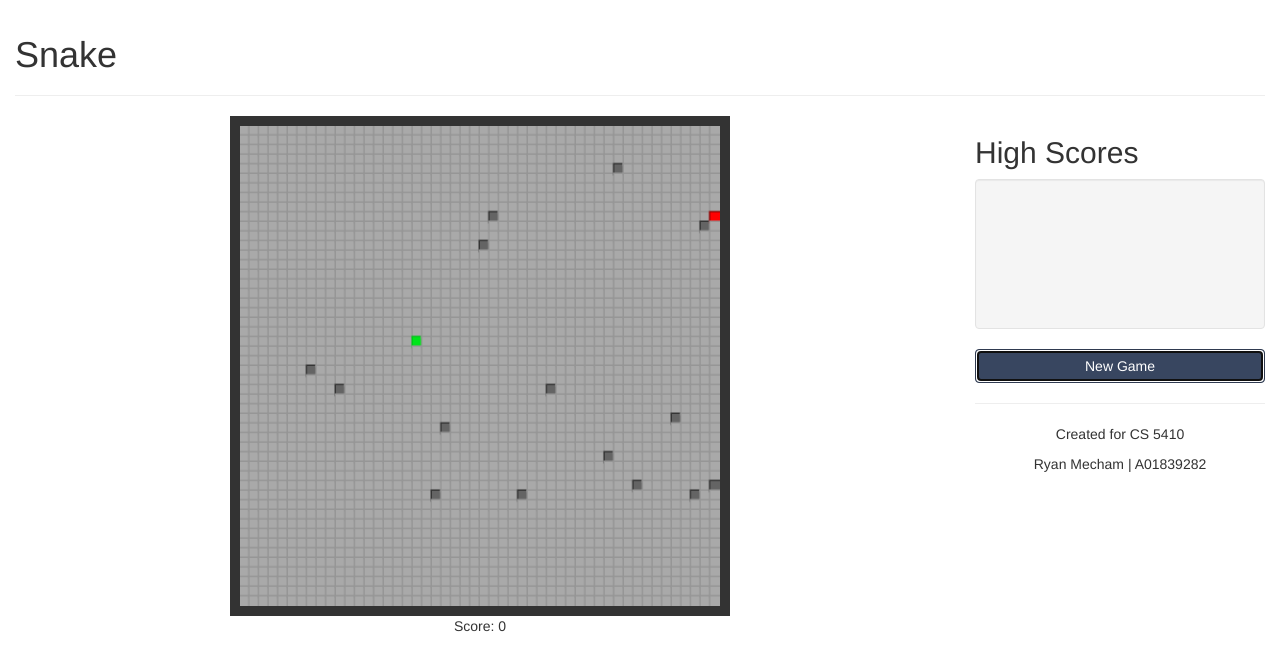
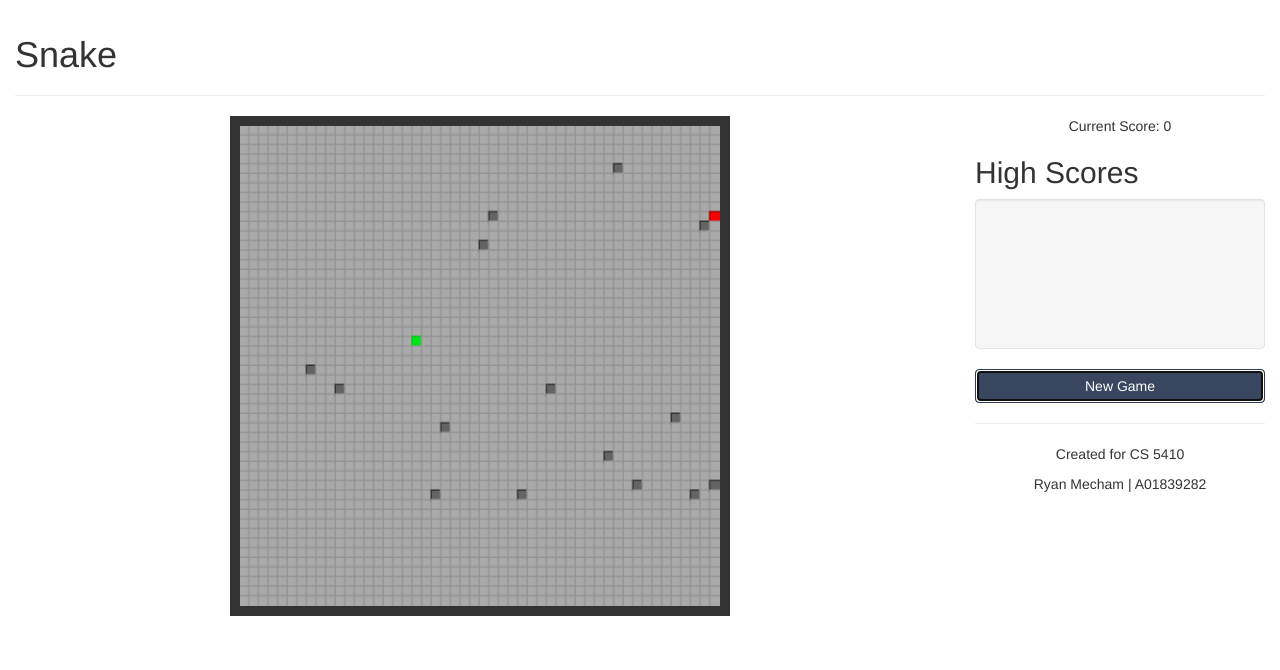
Before and after one commit to RTBear/snake, a plain HTML site: page index.html in a window 1280 px wide. Both pictures are taken after a click on the button "New Game". Drawn offline with nearby package versions, Linux system fonts and the light colour scheme.

Commit message:
formatting

```diff
--- a/index.html
+++ b/index.html
@@ -18,13 +18,16 @@
     <div class="row">
 
         <div id="main-content" class="col-xs-9">
-                <div id="gameover" class="hidden"><div class="text-center">GAME<br>OVER<p></p></div></div>
+            <div id="gameover" class="hidden">
+                <div class="text-center">GAME<br>OVER<p></p>
+                </div>
+            </div>
             <canvas id="game-canvas" width="500" height="500"></canvas>
-            <div id="scores">
-                <!-- <p class="text-center">Score: <span id="score">0</span></p> -->
-            </div>
         </div>
         <div id="side-content" class="col-xs-3">
+            <div id="scores">
+                <p>&nbsp;</p>
+            </div>
             <h2>High Scores</h2>
             <div class="well">
                 <ol id="high-scores">
--- a/scripts/driver.js
+++ b/scripts/driver.js
@@ -34,6 +34,9 @@ SnakeGame.main = (function (graphics) {
     const RIGHT = 'right';
     const DOWN = 'down';
     const LEFT = 'left';
+
+
+    let last_move = null;
 
 
     var Snake = function (spec) {
@@ -130,17 +133,21 @@ SnakeGame.main = (function (graphics) {
         snake.carryOver = 0;
         snake.updatePosition = function () {
             // console.log(snake.recentMoves)
+            // console.log(performance.now() - g_lastTimeStamp)
+            // let
             accumTime = (g_elapsedTime + snake.carryOver);
             // console.log('elapsedTime:', g_elapsedTime)
             // console.log('carryover:', snake.carryOver);
             // console.log('accumtime:', accumTime);
             if (accumTime >= snake.moveRate) {
+                console.log('move')
+                console.log('tbm: ',performance.now() - last_move)
                 snake.carryOver -= snake.moveRate;
                 if (snake.recentMoves.length > 0) {
                     // console.log(snake.recentMoves)
                     snake.setDirection(snake.recentMoves.shift());
-                    console.log('-------------------------------------------------------------------')
-                    console.log(snake.body)
+                    // console.log('-------------------------------------------------------------------')
+                    // console.log(snake.body)
                     // exit()
                 } else {
                     // console.log('NOOOOOO');
@@ -163,10 +170,11 @@ SnakeGame.main = (function (graphics) {
             } else {
                 snake.carryOver += g_elapsedTime;
             }
+            last_move = performance.now();
         }
         return snake;
         // return {
-        //     score: score,
+            //     score: score,
         //     setRecentMoves: setRecentMoves,
         //     direction: direction,
         //     updatePosition: updatePosition,
@@ -180,7 +188,7 @@ SnakeGame.main = (function (graphics) {
             console.log(snake)
             HIGH_SCORES.push(snake.score);
         }
-        HIGH_SCORES.sort(function(a,b){return a-b;});//default sort is alphabetical
+        HIGH_SCORES.sort(function (a, b) { return a - b; });//default sort is alphabetical
         HIGH_SCORES.reverse();
         let highscoresDiv = document.getElementById('high-scores');
         while (highscoresDiv.firstChild) {
@@ -197,7 +205,7 @@ SnakeGame.main = (function (graphics) {
     function updateScores() {
         let scoreDiv = document.getElementById('scores');
         for (let snake of SNAKES) {
-            scoreDiv.innerHTML = '<p class="text-center">Score: <span id="score">' + snake.score + '</span></p>'
+            scoreDiv.innerHTML = '<p class="text-center">Current Score: <span id="score">' + snake.score + '</span></p>'
         }
     }
 
@@ -320,7 +328,7 @@ SnakeGame.main = (function (graphics) {
                 x: getRandomInt(GAME_WIDTH),
                 y: getRandomInt(GAME_HEIGHT)
             },
-            moveRate: 150 / (MOVE_SPEED * 10)
+            moveRate: 150 / (1000*MOVE_SPEED) // 150/speed milliseconds between movements
 
         }
         console.log('gg', GAME_GRID[p1.position.x][p1.position.y])
@@ -378,10 +386,10 @@ SnakeGame.main = (function (graphics) {
     }
 
     function update() {
-        updateScores();
         for (let snake of SNAKES) {
             snake.updatePosition();
         }
+        updateScores();
     }
 
     function render() {
@@ -393,11 +401,12 @@ SnakeGame.main = (function (graphics) {
 
     function gameLoop() {
         if (!GAME_OVER) {
-        g_elapsedTime = performance.now() - g_lastTimeStamp;
-        update();
-        render();
+            g_elapsedTime = performance.now() - g_lastTimeStamp;
+            // console.log('---',g_elapsedTime)
+            update();
+            render();
 
-        g_lastTimeStamp = performance.now();
+            g_lastTimeStamp = performance.now();
             requestAnimationFrame(gameLoop);
         }
     }
```
